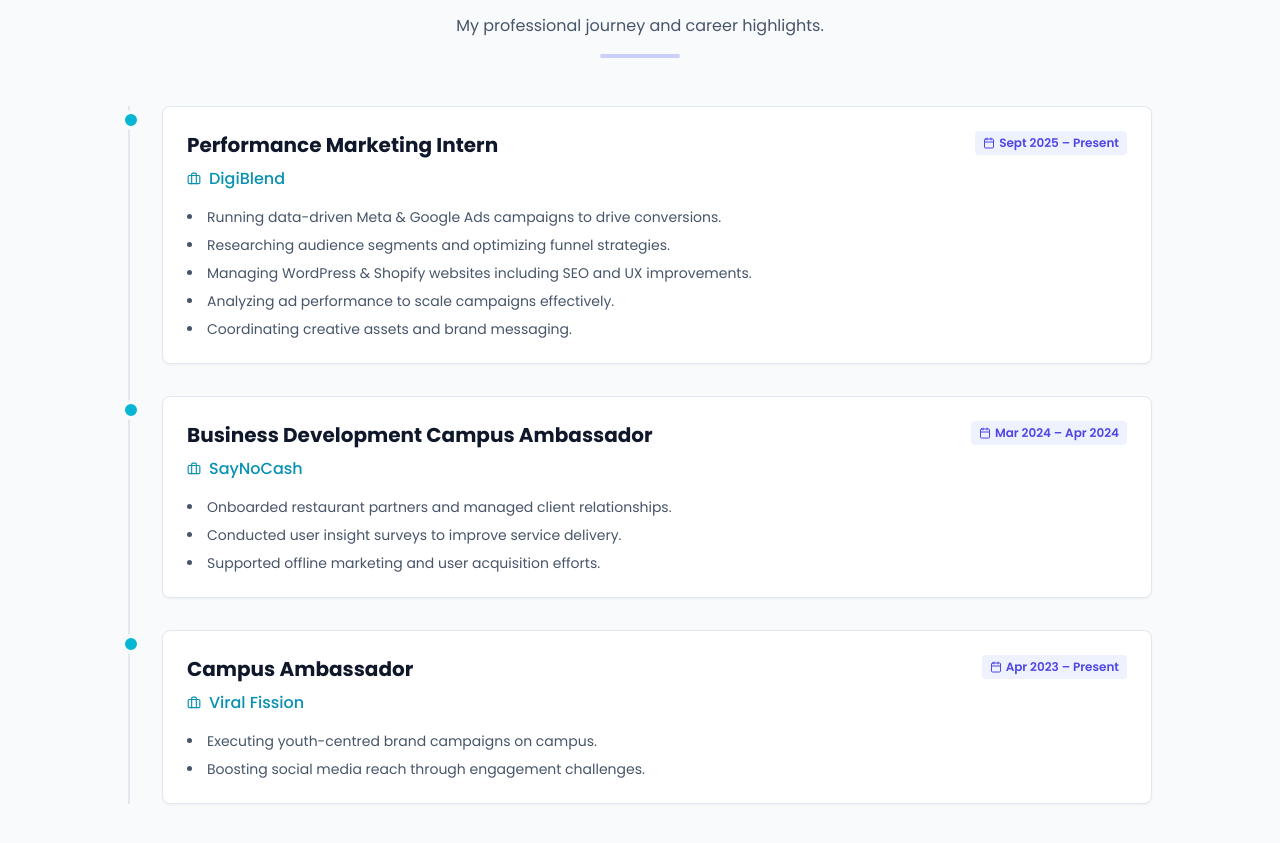
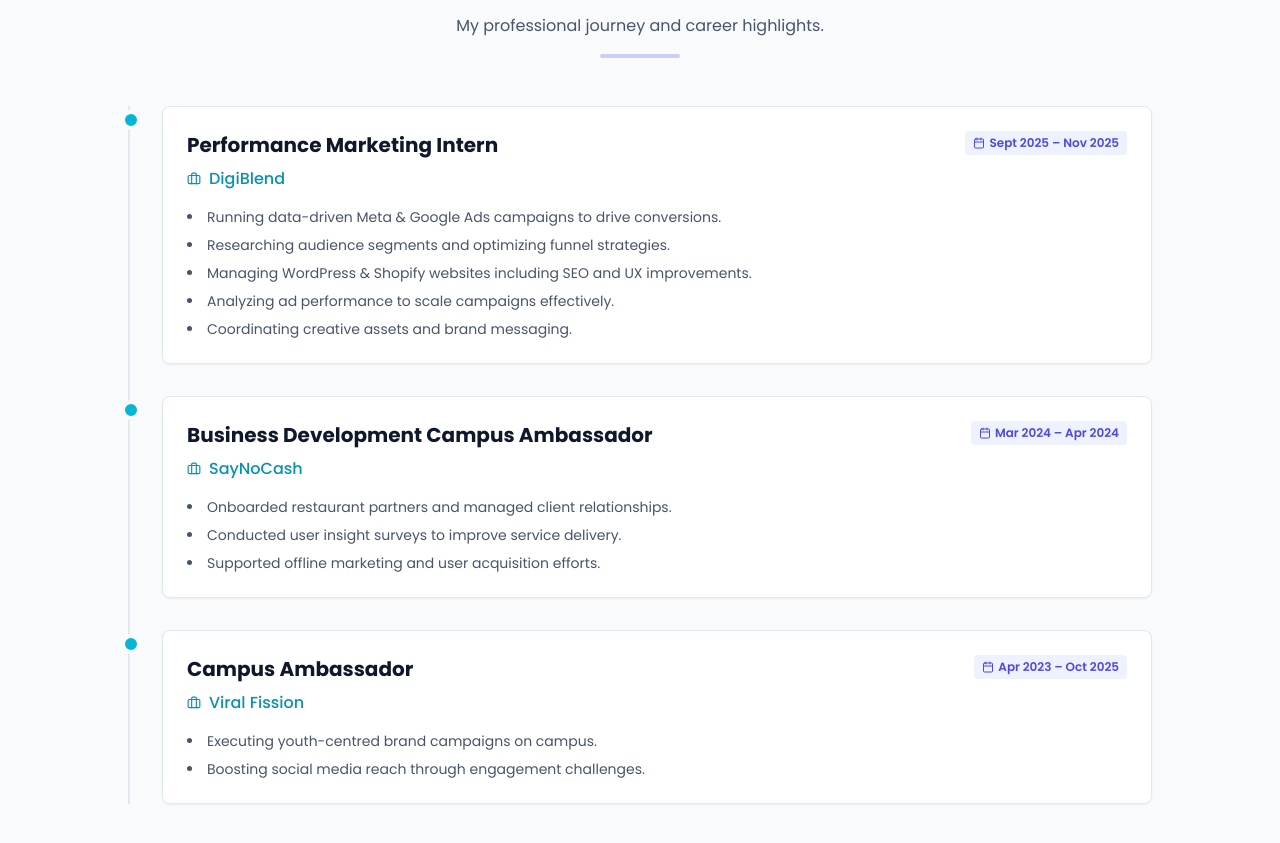
Before and after one commit to sounakghosh135/portfolio, a React (Vite) app: page / in a window 1280 px wide. Shown: the part 922-1765 px from the top of the page. Built offline with nearby package versions, Linux system fonts and the light colour scheme.

Commit message:
change in experience

```diff
--- a/constants.js
+++ b/constants.js
@@ -31,7 +31,7 @@ export const EXPERIENCE = [
     id: 'digiblend',
     role: 'Performance Marketing Intern',
     company: 'DigiBlend',
-    period: 'Sept 2025 – Present',
+    period: 'Sept 2025 – Nov 2025',
     description: [
       'Running data-driven Meta & Google Ads campaigns to drive conversions.',
       'Researching audience segments and optimizing funnel strategies.',
@@ -55,7 +55,7 @@ export const EXPERIENCE = [
     id: 'viralfission',
     role: 'Campus Ambassador',
     company: 'Viral Fission',
-    period: 'Apr 2023 – Present',
+    period: 'Apr 2023 – Oct 2025',
     description: [
       'Executing youth-centred brand campaigns on campus.',
       'Boosting social media reach through engagement challenges.'
```
